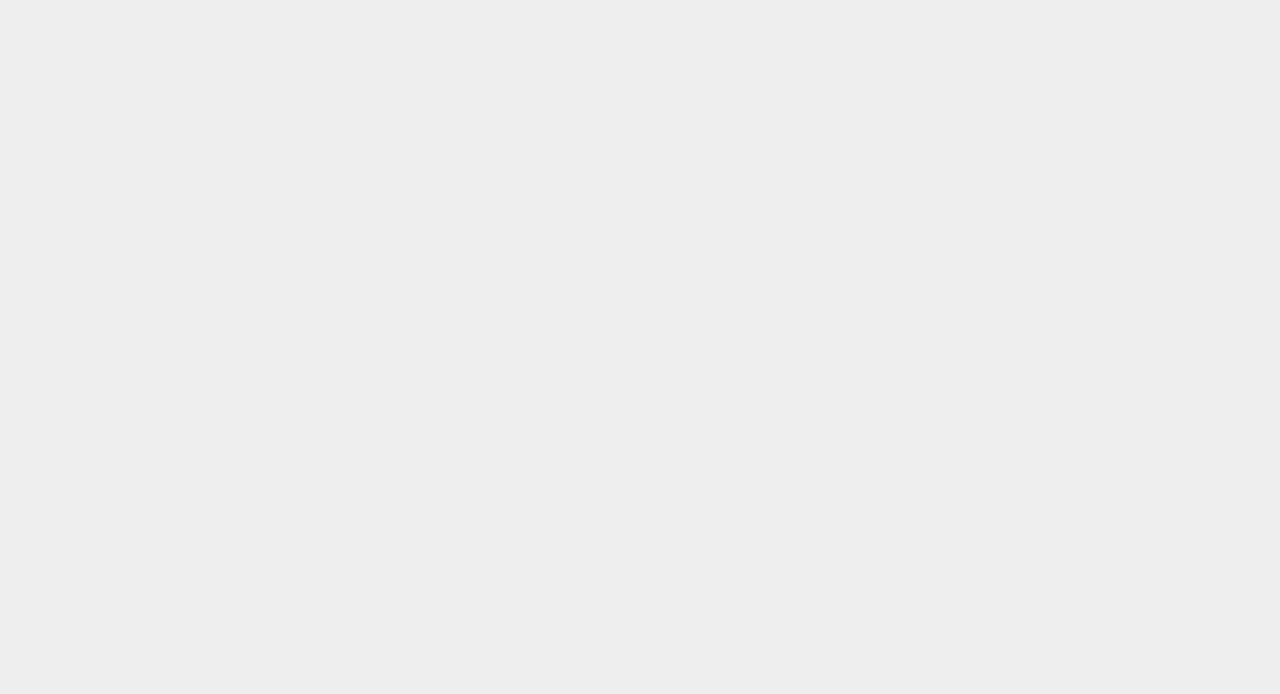
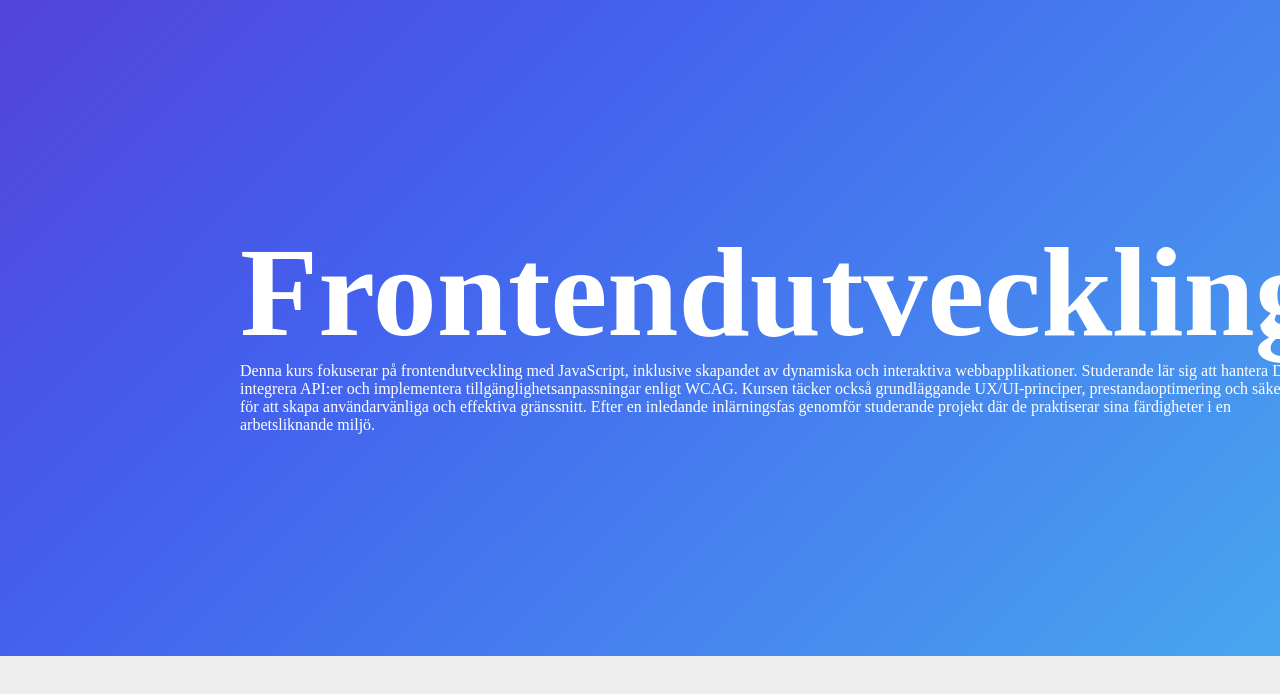
Before and after one commit to oliviaaMach/malmo3-kursplan-projekt, a plain HTML site: page index.html in a window 1280 px wide. Drawn offline with Linux system fonts and the light colour scheme.

Commit message:
basic layout animated background

```diff
--- a/index.html
+++ b/index.html
@@ -18,8 +18,15 @@
 
             <main>
 <!-- Dennis gör hero -->
-				<hero>
-
+				<hero class="hero-gradient">
+					<div class="wrapper">
+						<div class="cta">
+							<h1>Frontendutveckling</h1>
+						</div>
+						<div class="summery">
+							<p>Denna kurs fokuserar på frontendutveckling med JavaScript, inklusive skapandet av dynamiska och interaktiva webbapplikationer. Studerande lär sig att hantera DOM, integrera API:er och implementera tillgänglighetsanpassningar enligt WCAG. Kursen täcker också grundläggande UX/UI-principer, prestandaoptimering och säkerhet för att skapa användarvänliga och effektiva gränssnitt. Efter en inledande inlärningsfas genomför studerande projekt där de praktiserar sina färdigheter i en arbetsliknande miljö.</p>
+						</div>
+					</div>
 				</hero>
 <!-- Mohammed gör main -->
 				<section>
@@ -37,5 +44,6 @@
 
             </footer>
 
+			<script src="index.js"></script>
 		</body>
 	</html>
--- a/styles.css
+++ b/styles.css
@@ -1,4 +1,8 @@
-/* :ROOT */
+* {
+  margin: 0;
+  padding: 0;
+}
+
 :root {
   --bg-color: #eeeeee;
   --primary: #dddddd;
@@ -9,3 +13,48 @@
 body {
   background-color: var(--bg-color);
 }
+
+/* Dennis kod börjar här */
+
+.hero-gradient {
+  display: flex;
+  align-items: center;
+  justify-content: center;
+  position: relative;
+  overflow: hidden;
+  min-height: 50vh;
+  color: #fff;
+  background: linear-gradient(135deg, #3A0CA3, #7209B7, #4361EE, #4CC9F0);
+  background-size: 300% 300%;
+  animation: gradientShift 10s ease infinite;
+  padding: 10%;
+}
+
+@keyframes gradientShift {
+  0% { background-position: 0% 50%; }
+  50% { background-position: 100% 50%; }
+  100% { background-position: 0% 50%; }
+}
+
+.wrapper {
+  position: relative;
+  z-index: 1;
+  max-width: 800px;
+  display: grid;
+}
+
+.cta h1 {
+  font-size: clamp(2rem, 10vw, 8rem);
+  line-height: 1.1;
+  margin: 0;
+}
+
+.cta {
+
+}
+
+.summery{
+
+}
+
+/* Dennis kod slutar här */
```
